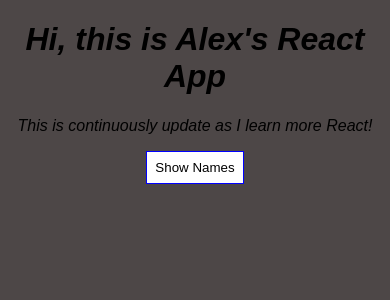
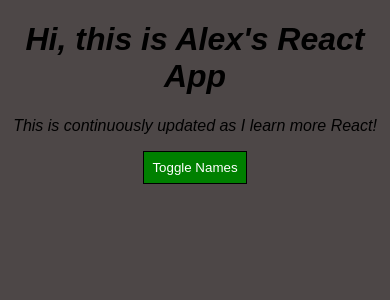
Before and after one commit to Borsbach/udemy-react-complete-guide, a React (Create React App) app: page / in a window 390 px wide. Shown: the top 300 px of the page. Built offline with nearby package versions, Linux system fonts and the light colour scheme.

Commit message:
using radium for styling and media queries

```diff
--- a/package.json
+++ b/package.json
@@ -3,9 +3,11 @@
   "version": "0.1.0",
   "private": true,
   "dependencies": {
+    "radium": "^0.26.0",
     "react": "^16.12.0",
     "react-dom": "^16.12.0",
-    "react-scripts": "1.1.5"
+    "react-scripts": "1.1.5",
+    "styled-components": "^5.0.1"
   },
   "scripts": {
     "start": "react-scripts start",
--- a/src/App.css
+++ b/src/App.css
@@ -2,3 +2,11 @@
   text-align: center;
   font-style: italic;
 }
+
+.red {
+  color: red;
+}
+
+.bold {
+  font-weight: bold;
+}
--- a/src/App.js
+++ b/src/App.js
@@ -1,83 +1,110 @@
 import React, { Component } from "react";
 import "./App.css";
 import Person from "./Person/Person";
-// import Age from "./Age/Age"
+import Radium, { StyleRoot } from "radium"
 
 class App extends Component {
   state = {
     persons: [
-      { name: "Alex", age: 43 },
-      { name: "Julia", age: 36 },
-      { name: "Anthony", age: 12 }
+      { id: "1", name: "Alex", age: 43 },
+      { id: "2", name: "Julia", age: 36 },
+      { id: "3", name: "Anthony", age: 12 }
     ],
     otherState: "some other value",
     showPersons: false
   };
 
-  switchNameHandler = newName => {
-    this.setState({
-      persons: [
-        { name: newName, age: 43 },
-      { name: "Julia", age: 36 },
-      { name: "Anthony", age: 12 }
-      ]
+  nameChangedHandler = (event, id) => {
+    const personIndex = this.state.persons.findIndex(person => {
+      return person.id === id;
     });
-  };
 
-  nameChangedHandler = event => {
-    this.setState({
-      persons: [
-        { name: event.target.value, age: 43 },
-        { name: "Julia", age: 36 },
-        { name: "Anthony", age: 12 }
-      ]
-    });
+    const person = {
+      ...this.state.persons[personIndex]
+    };
+
+    person.name = event.target.value;
+
+    const persons = [...this.state.persons];
+    persons[personIndex] = person;
+
+    this.setState({ persons: persons });
   };
 
   togglePersonHandler = () => {
     const doesShow = this.state.showPersons;
-    this.setState({showPersons: !doesShow})
-  }
+    this.setState({ showPersons: !doesShow });
+  };
 
-  render () {
+  deletePersonHandler = personIndex => {
+    const persons = [...this.state.persons]; //spread operator, immutable style preferred
+    persons.splice(personIndex, 1);
+    this.setState({ persons: persons });
+  };
+
+  render() {
     const style = {
-      backgroundColor: "white",
+      backgroundColor: "green",
+      color: "white",
       font: "inherent",
-      border: "1px solid blue",
+      border: "1px solid black",
       padding: "8px",
-      cursor: "pointer"
+      cursor: "pointer",
+      ':hover': {
+        backgroundColor: 'lightgreen',
+        color: 'black'
+      }
     };
 
+    let persons = null;
+
+    if (this.state.showPersons) {
+      persons = (
+        <div>
+          {this.state.persons.map((person, index) => {
+            return (
+              <Person
+                click={() => this.deletePersonHandler(index)}
+                changed={event => this.nameChangedHandler(event, person.id)}
+                key={person.id}
+                name={person.name}
+                age={person.age}
+              />
+            );
+          })}
+        </div>
+      );
+      style.backgroundColor = "red";
+      style[':hover'] = {
+        backgroundColor: 'salmon',
+        color: 'black'
+      }
+    }
+
+    // let classes = ['red', 'bold'].join(' ')
+    const classes = [];
+    if (this.state.persons.length <= 2) {
+      classes.push("red");
+    }
+    if (this.state.persons.length <= 1) {
+      classes.push("bold");
+    }
+
     return (
-    <div className="App">
-      <h1>Hi, this is Alex's React App</h1>
-      <p>This is continuously update as I learn more React!</p>
-      <button
-        style={style}
-        onClick={this.togglePersonHandler}>
-        Show Names
-      </button>
-      { this.state.showPersons ?
-      <div>
-      <Person
-        name={this.state.persons[0].name}
-        age={this.state.persons[0].age}
-        click={this.switchNameHandler}
-        changed={this.nameChangedHandler}>My Hobbies: Basketball</Person>
-      <Person
-        name={this.state.persons[1].name}
-        age={this.state.persons[1].age}
-      />
-      <Person
-        name={this.state.persons[2].name}
-        age={this.state.persons[2].age}
-      >
-      </Person>
-      </div> : null
-      }
-    </div>
-    )
+      <StyleRoot>
+        <div className="App">
+          <h1>Hi, this is Alex's React App</h1>
+          <p className={classes.join(" ")}>
+            This is continuously updated as I learn more React!
+          </p>
+          <button style={style} onClick={this.togglePersonHandler}>
+            Toggle Names
+          </button>
+          {persons}
+        </div>
+      </StyleRoot>
+    );
   }
-};
+}
 
-export default App
+export default Radium(App);
--- a/src/Person/Person.css
+++ b/src/Person/Person.css
@@ -3,7 +3,7 @@ body {
 }
 
 .Person {
-  width: 50%;
+  width: 30%;
   margin: 16px auto;
   border: 1px solid;
   box-shadow: 0 2px 3px #ccc;
--- a/src/Person/Person.js
+++ b/src/Person/Person.js
@@ -1,14 +1,23 @@
-import React from 'react'
-import './Person.css'
+import React from "react";
+import Radium from 'radium'
+import "./Person.css";
 
-const person = (props) => {
+const person = props => {
+  const style = {
+    '@media (min-width: 500px' : {
+      width: '450px'
+    }
+  }
+
   return (
-    <div className='Person'>
-      <p onClick={props.click}>I'm {props.name} and I'm {props.age} years old.</p>
+    <div className="Person" style={style}>
+      <p onClick={props.click}>
+        I'm {props.name} and I'm {props.age} years old.
+      </p>
       <p>{props.children}</p>
-      <input type='text' onChange={props.changed} value={props.name} />
+      <input type="text" onChange={props.changed} value={props.name} />
     </div>
-  )
-}
+  );
+};
 
-export default person;
+export default Radium(person);
```
Also changed, not shown: 1 other file (tests, documents, lock files or other folders).
